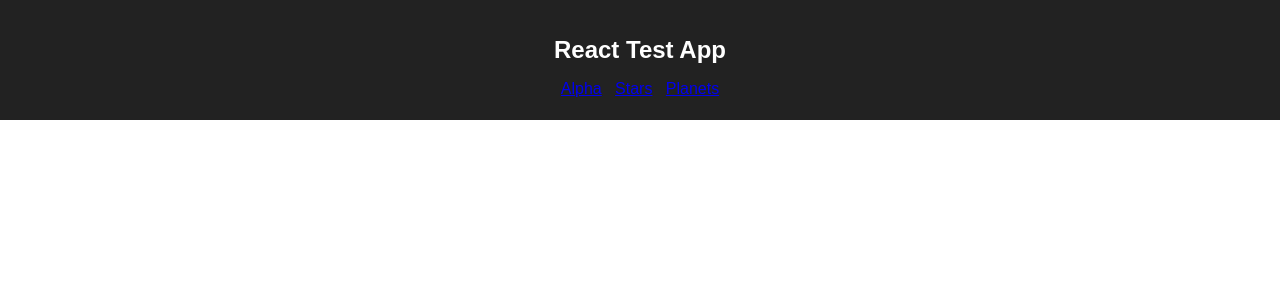
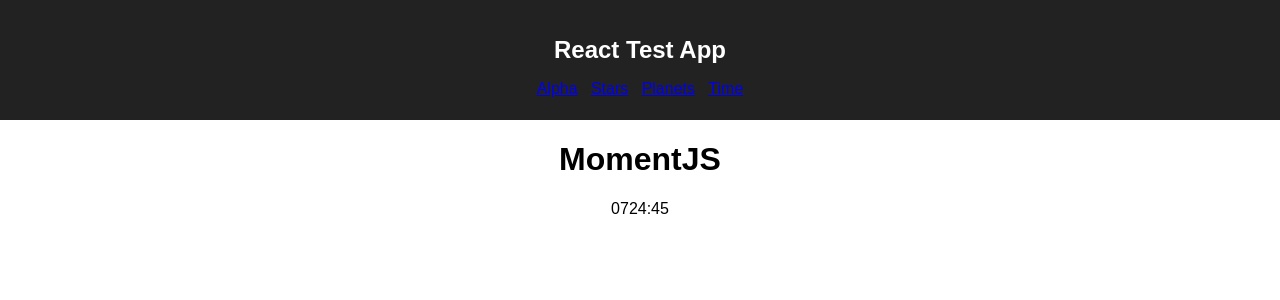
Before and after one commit to Arkmer/1-react-basic, a React (Create React App) app: page /time in a window 1280 px wide. Shown: the top 300 px of the page. Built offline with nearby package versions, Linux system fonts and the light colour scheme.

Commit message:
moment loaded, military clock on time page

```diff
--- a/package.json
+++ b/package.json
@@ -4,8 +4,12 @@
   "private": true,
   "dependencies": {
     "axios": "^0.18.0",
+    "m": "^1.5.1",
+    "moment": "^2.22.2",
+    "moment-timezone": "^0.5.21",
     "react": "^16.4.2",
     "react-dom": "^16.4.2",
+    "react-moment": "^0.7.9",
     "react-router-dom": "^4.3.1",
     "react-scripts": "1.1.4"
   },
--- a/src/components/App/App.js
+++ b/src/components/App/App.js
@@ -6,6 +6,7 @@ import Header from '../Header/Header';
 import Alpha from '../Alpha/Alpha';
 import Stars from '../Stars/Stars';
 import Planets from '../Planets/Planets';
+import Time from '../Time/Time';
 
 // Required terminal command "npm i react-router-dom" to work
 // Allows the use of "Router", "Route", and "Link" functions
@@ -21,6 +22,7 @@ class App extends Component {
           <Route path="/alpha" component={Alpha} />
           <Route path="/stars" component={Stars} />
           <Route path="/planets" component={Planets} />
+          <Route path="/time" component={Time} />
         </div>
       </Router>
     );
--- a/src/components/Header/Header.js
+++ b/src/components/Header/Header.js
@@ -18,7 +18,8 @@ class Header extends Component {
                 <div className="link-holder">
                     <Link to="/alpha">Alpha</Link>&nbsp; &nbsp;
                     <Link to="/stars">Stars</Link>&nbsp; &nbsp;
-                    <Link to="/planets">Planets</Link>
+                    <Link to="/planets">Planets</Link>&nbsp; &nbsp;
+                    <Link to="/time">Time</Link>
                 </div>
             </header>
         );
--- a/src/components/Planets/Planets.js
+++ b/src/components/Planets/Planets.js
@@ -1,6 +1,7 @@
 import React, { Component } from 'react';
 import axios from 'axios';
 import './Planets.css';
+import PlanetsTable from './components/PlanetsTable/PlanetsTable';
 
 class Planets extends Component {
 
@@ -11,16 +12,19 @@ class Planets extends Component {
 
             ],
             next: `https://swapi.co/api/planets/?format=json&page=`,
-            warning: 'Do not change the page!',
+            warning: 'Please uncomment this.getPlanets() in the componentDidMount to use this page.',
         }
     }
 
     componentDidMount(){
         console.log('Planets Page -- Mounted');
-        this.getPlanets(this.state.next);
+        // this.getPlanets(this.state.next);
     }
 
     getPlanets(url){
+        this.setState({
+            warning: 'Do not change the page!',
+        })
         axios.get(url)
         .then(response => {
         this.setState({
@@ -32,8 +36,6 @@ class Planets extends Component {
         })
         console.log('planetList:', this.state.next);
         if(this.state.next === null){ // '===' required
-            console.log('getPlanets -- Complete');
-            console.log(this.state.planetList);
             this.setState({
                 warning: 'It is now safe to change pages.',
             })
@@ -50,20 +52,7 @@ class Planets extends Component {
       return (
         <div>
             <h1>{ this.state.warning }</h1>
-            <table>
-                <tbody>
-                    <tr>
-                        <th>Planet</th>
-                        <th>Diameter</th>
-                        <th>Population</th>
-                    </tr>
-                    { this.state.planetList.map(planet => <tr key={planet.name}>
-                        <td>{ planet.name }</td>
-                        <td>{ planet.diameter }</td>
-                        <td>{ planet.population }</td>
-                    </tr>) }
-                </tbody>
-            </table>
+            <PlanetsTable planetList={this.state.planetList} />
         </div>
     );
   }
--- /dev/null
+++ b/src/components/Planets/components/PlanetsTable/PlanetsTable.js
@@ -0,0 +1,26 @@
+import React, { Component } from 'react';
+import './PlanetsTable.css';
+
+class PlanetsTable extends Component {
+
+    render() {
+      return (
+        <table>
+            <tbody>
+                <tr>
+                    <th>Planet</th>
+                    <th>Diameter</th>
+                    <th>Population</th>
+                </tr>
+                { this.props.planetList.map(planet => <tr key={planet.name}>
+                    <td>{ planet.name }</td>
+                    <td>{ planet.diameter }</td>
+                    <td>{ planet.population }</td>
+                </tr>) }
+            </tbody>
+        </table>
+    );
+  }
+}
+
+export default PlanetsTable;
--- /dev/null
+++ b/src/components/Time/Time.js
@@ -0,0 +1,26 @@
+import React, { Component } from 'react';
+import Moment from 'react-moment';
+import 'moment-timezone';
+import './Time.css';
+
+class Header extends Component {
+
+    constructor(props) {
+      super(props); // Do this or things won't work right
+
+      this.state = { };
+    }
+
+    render() {
+        return (
+            <div>
+                <h1>MomentJS</h1>
+                <div>
+                    <Moment format="HHmm:ss" interval={1000}></Moment>
+                </div>
+            </div>
+        );
+    }
+}
+
+export default Header;
```
Also changed, not shown: src/components/Planets/components/PlanetsTable/PlanetsTable.css (added), src/components/Time/Time.css (added), 1 other file (tests, documents, lock files or other folders).
